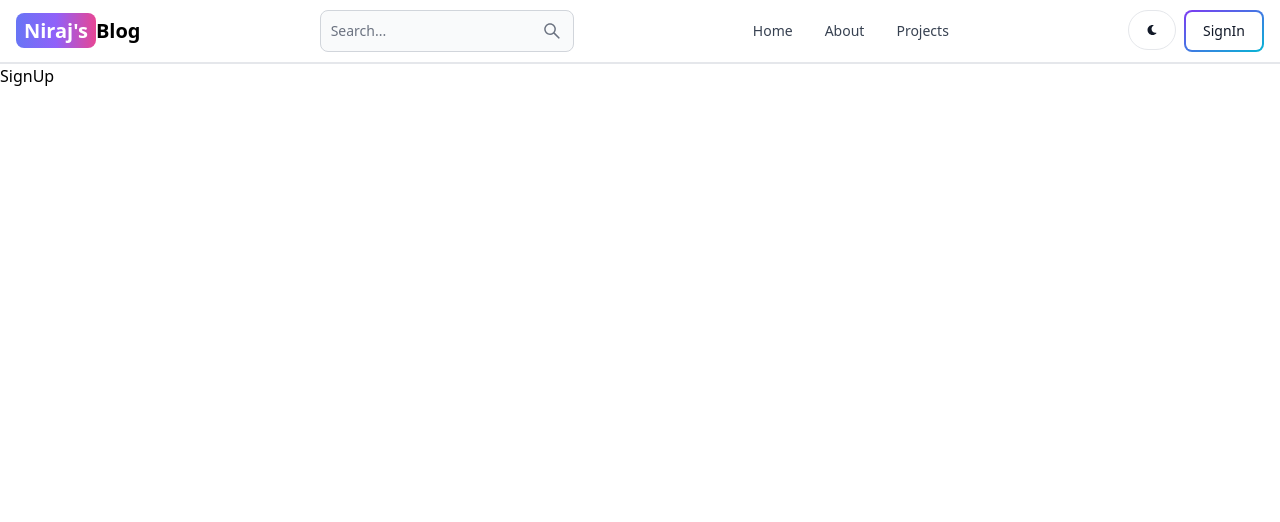
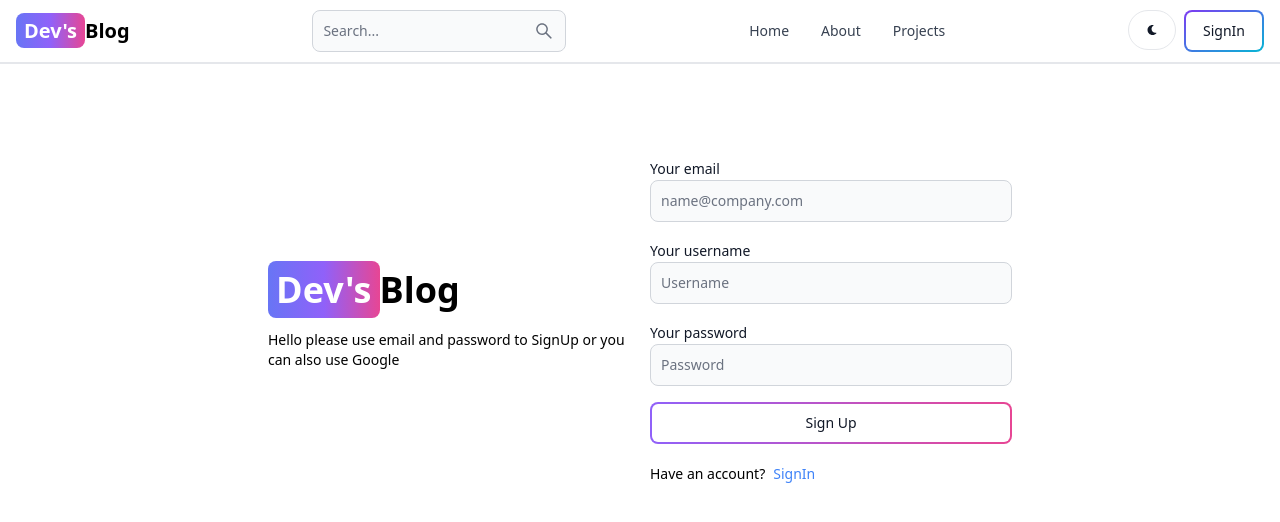
Before and after one commit to NJN1RAJ/DevBlog, a React (Vite) app in the folder client/: page /sign-up in a window 1280 px wide. Shown: the top 522 px of the page. Built offline with nearby package versions, Linux system fonts and the light colour scheme.

Commit message:
complete signup UI

```diff
--- a/client/src/pages/Header.jsx
+++ b/client/src/pages/Header.jsx
@@ -12,7 +12,7 @@ function Header() {
         className="self-center whitespace-nowrap text-sm sm:text-xl font-semibold dark:text-white"
       >
         <span className="px-2 py-1 bg-gradient-to-r from-indigo-500 via-purple-500 to-pink-500 text-white rounded-lg">
-          Niraj's
+          Dev's
         </span>
         Blog
       </Link>
--- a/client/src/pages/SignUp.jsx
+++ b/client/src/pages/SignUp.jsx
@@ -1,7 +1,55 @@
+import { Button, Label, TextInput } from "flowbite-react";
 import React from "react";
+import { Link } from "react-router-dom";
 
 function SignUp() {
-  return <div>SignUp</div>;
+  return (
+    <div className="min-h-screen mt-20">
+      <div className="flex p-3 max-w-3xl mx-auto flex-col gap-5 md:flex-row md:items-center">
+        <div className="flex-1">
+          <Link to="/" className="text-4xl font-bold dark:text-white">
+            <span className="px-2 py-1 bg-gradient-to-r from-indigo-500 via-purple-500 to-pink-500 text-white rounded-lg">
+              Dev's
+            </span>
+            Blog
+          </Link>
+          <p className="mt-5 text-sm">
+            Hello please use email and password to SignUp or you can also use
+            Google
+          </p>
+        </div>
+        <div className="flex-1">
+          <form className="flex flex-col gap-4">
+            <div>
+              <Label value="Your email" />
+              <TextInput
+                type="email"
+                placeholder="name@company.com"
+                id="email"
+              />
+            </div>
+            <div>
+              <Label value="Your username" />
+              <TextInput type="text" placeholder="Username" id="username" />
+            </div>
+            <div>
+              <Label value="Your password" />
+              <TextInput type="text" placeholder="Password" id="password" />
+            </div>
+            <Button gradientDuoTone="purpleToPink" type="submit" outline>
+              Sign Up
+            </Button>
+          </form>
+          <div className="flex gap-2 text-sm mt-5">
+            <span>Have an account?</span>
+            <Link to="/sign-in" className="text-blue-500">
+              SignIn
+            </Link>
+          </div>
+        </div>
+      </div>
+    </div>
+  );
 }
 
 export default SignUp;
```
